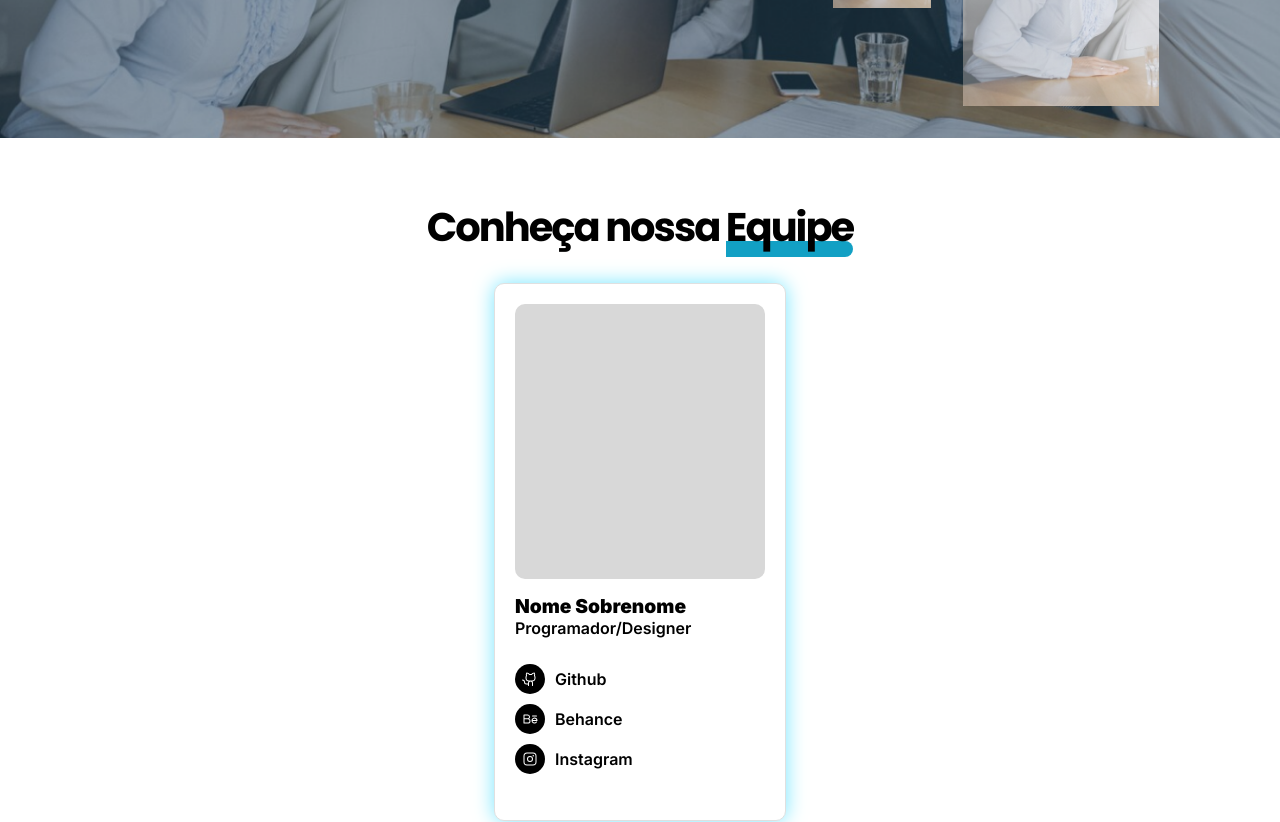
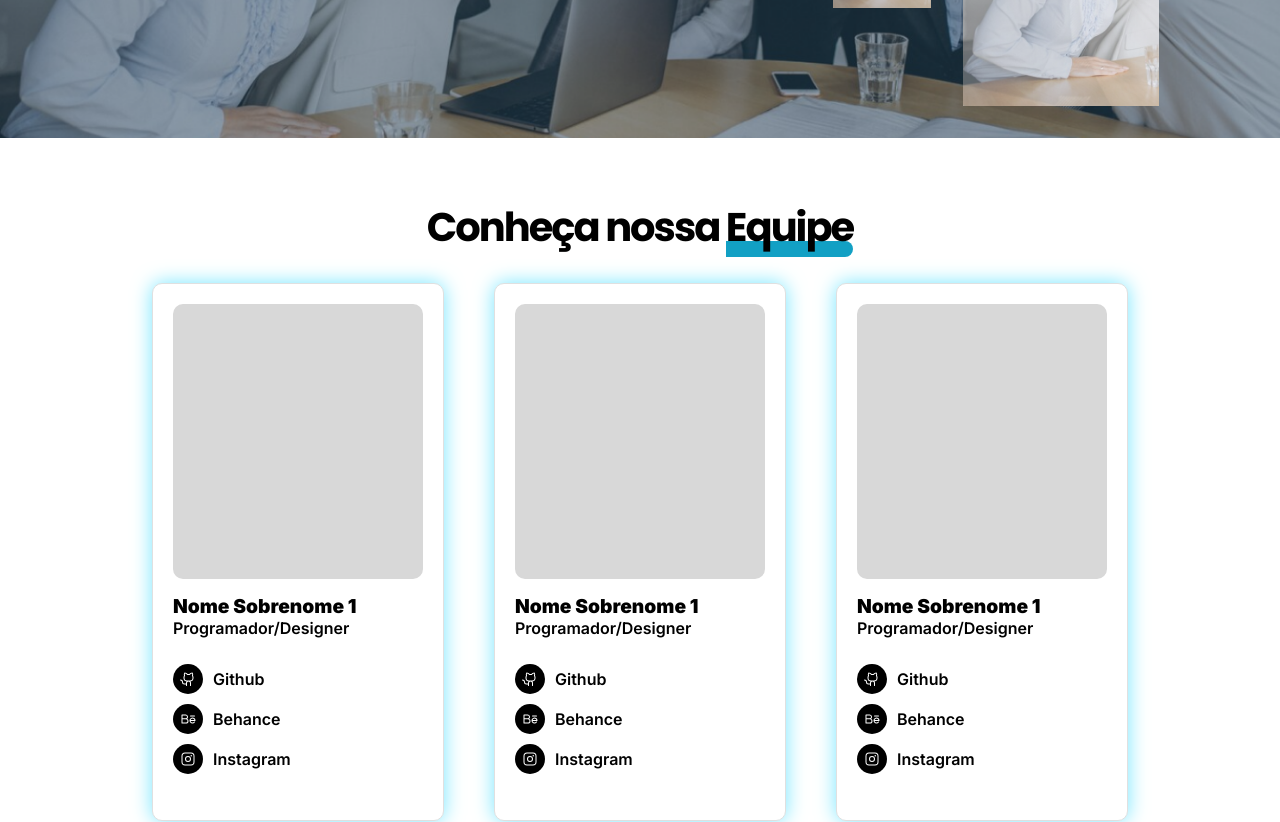
Before and after one commit to Equipe-Nexus/equipe-nexus, a React (Vite) app: page / in a window 1280 px wide. Shown: the part 600-1422 px from the top of the page. Built offline with nearby package versions, Linux system fonts and the light colour scheme.

Commit message:
mais correções

```diff
--- a/package.json
+++ b/package.json
@@ -14,11 +14,14 @@
     "react": "^18.3.1",
     "react-dom": "^18.3.1",
     "react-responsive": "^10.0.0",
-    "react-router-dom": "^6.24.1"
+    "react-router-dom": "^6.24.1",
+    "react-slick": "^0.30.2",
+    "slick-carousel": "^1.8.1"
   },
   "devDependencies": {
     "@types/react": "^18.3.3",
     "@types/react-dom": "^18.3.0",
+    "@types/react-slick": "^0.23.13",
     "@typescript-eslint/eslint-plugin": "^7.13.1",
     "@typescript-eslint/parser": "^7.13.1",
     "@vitejs/plugin-react": "^4.3.1",
--- a/src/screens/LandingPage/Components/Section3/index.tsx
+++ b/src/screens/LandingPage/Components/Section3/index.tsx
@@ -2,8 +2,7 @@ import './styles.css';
 
 export function Section3() {
     return (
-        <main>
-            <div className="section-3" >
+        <div className="section-3" >
                 <div className="section3__title">
                     <h1 className="title" >Com a nossa equipe você pode impulsonar a sua empresa!</h1>
                 </div>
@@ -15,6 +14,5 @@ export function Section3() {
                     </div>
                 </div>
             </div>
-        </main>
     )
 }
--- a/src/screens/LandingPage/Components/Section4/index.tsx
+++ b/src/screens/LandingPage/Components/Section4/index.tsx
@@ -1,22 +1,18 @@
 import { Card } from '../../../../components/CardMembers';
 import './styles.css';
 
+
 export function Section4() {
   return (
-    <main>
-      <div className="section-4">
-        <div className="section4__top">
-          <h1 className="section4__title">Conheça nossa <span className="highlight">Equipe</span></h1>
-
-        </div>
-        <Card
-          name='Nome Sobrenome'
-          role='Programador/Designer'
-          github='dada'
-          behance='dada'
-          instagram='dada'
-        />
+    <div className="section-4">
+      <div className="section4__top">
+        <h1 className="section4__title">Conheça nossa <span className="highlight">Equipe</span></h1>
       </div>
-    </main>
+      <div className='teste'>
+        <Card name='Nome Sobrenome 1' role='Programador/Designer' github='dada' behance='dada' instagram='dada' />
+        <Card name='Nome Sobrenome 1' role='Programador/Designer' github='dada' behance='dada' instagram='dada' />
+        <Card name='Nome Sobrenome 1' role='Programador/Designer' github='dada' behance='dada' instagram='dada' />
+      </div>
+    </div>
   );
 }
--- a/src/screens/LandingPage/Components/Section4/styles.css
+++ b/src/screens/LandingPage/Components/Section4/styles.css
@@ -45,9 +45,13 @@
     border-radius: 0px 10px 10px 0px;
     z-index: -1;
   }
-
-
-
+  .teste{
+    display: flex;
+    flex-direction: row;
+    flex-wrap: wrap;
+    justify-content: center;
+    gap: 50px;
+  }
 
   @media (max-width: 768px) {
     .section-4 {
```
Also changed, not shown: 1 other file (tests, documents, lock files or other folders). Lines whose indentation alone changed are shown as unchanged.
